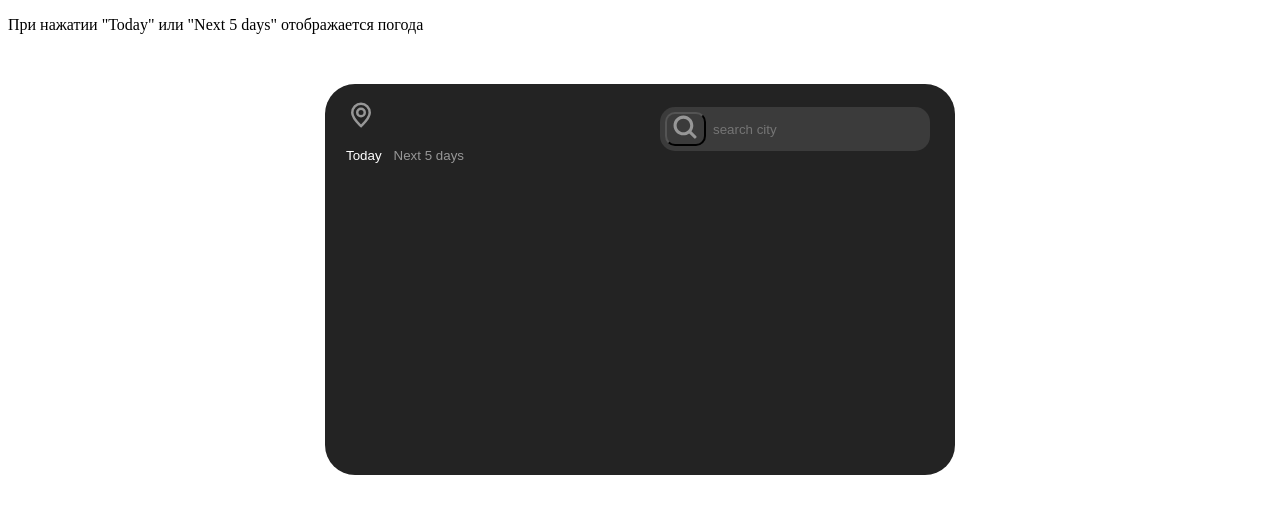
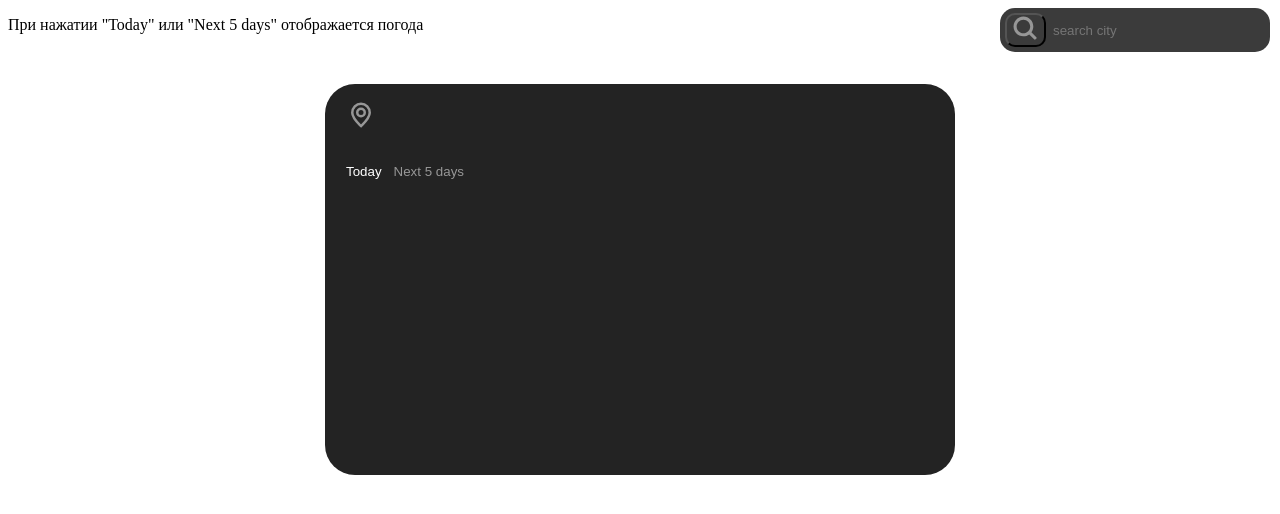
Before and after one commit to daryasen/Weather-widget, a React (Create React App) app: page / in a window 1280 px wide. Shown: the top 514 px of the page. Built offline with nearby package versions, Linux system fonts and the light colour scheme; no server answers.

Commit message:
Update main.css

```diff
--- a/src/main.css
+++ b/src/main.css
@@ -13,11 +13,11 @@ button {
    background: none;
 }
 
-/* Location */
+/ Location /
 .location {
    display: flex;
    flex-direction: row;
-   /* justify-content: space-between; */
+
    align-items: center;
    position: relative;
 }
```
